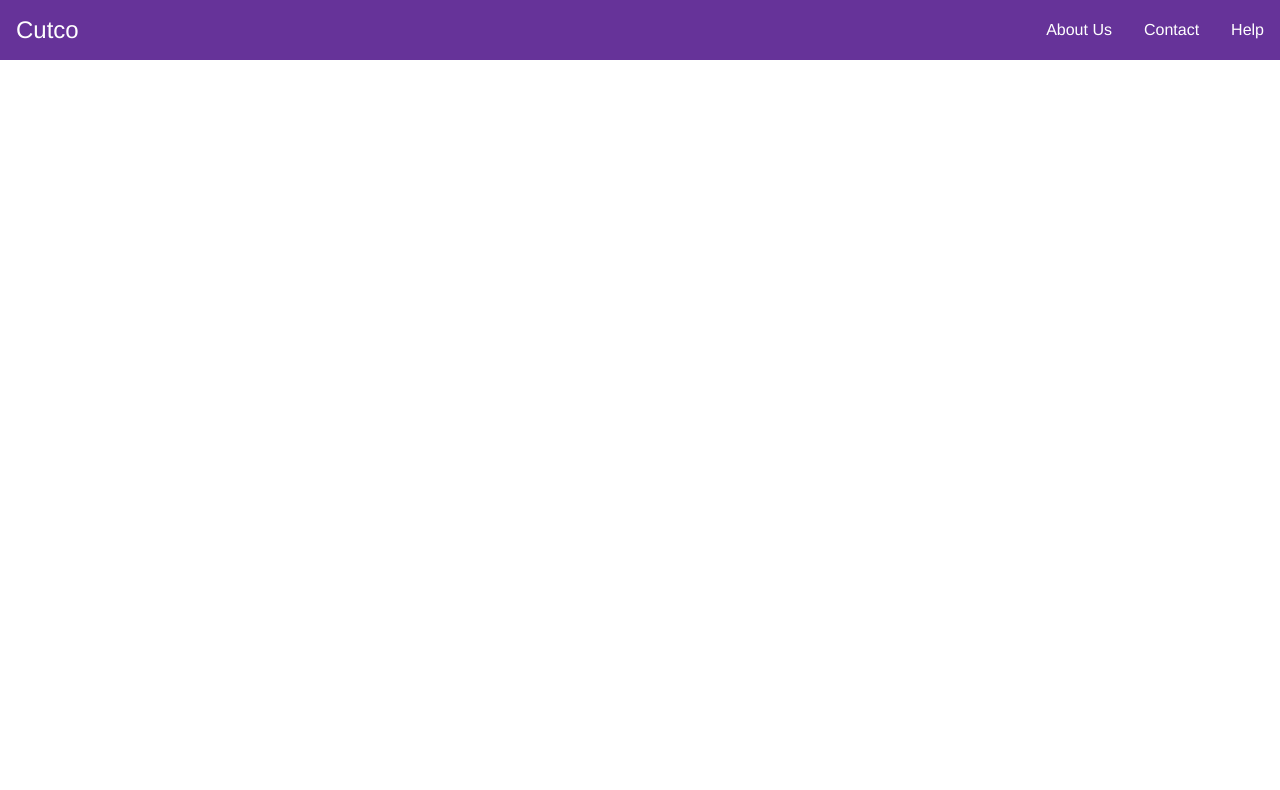
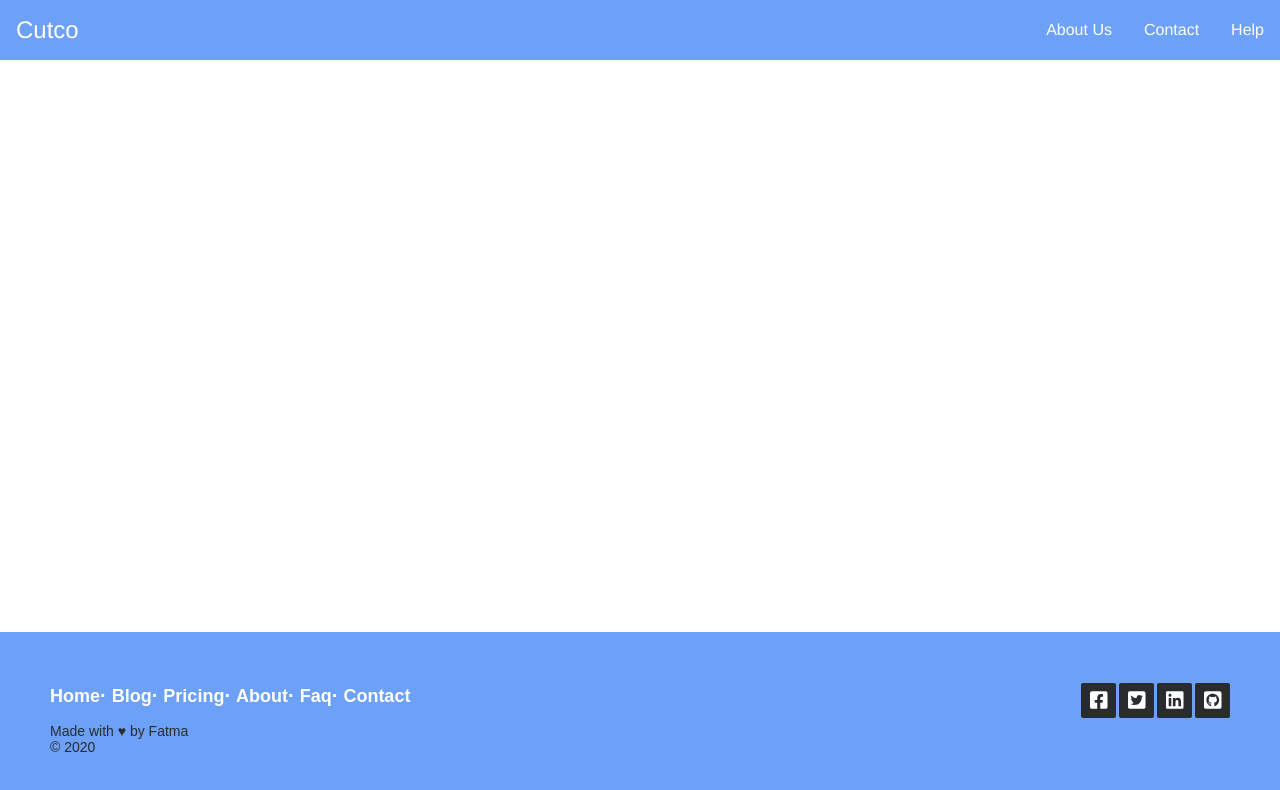
Before and after one commit to FatemaKhalid/Apartments-Gallery, a React (Create React App) app: page / in a window 1280 px wide. Shown: the top 790 px of the page. Built offline with nearby package versions, Linux system fonts and the light colour scheme.

Commit message:
Adding NavBar/Footer

```diff
--- a/package.json
+++ b/package.json
@@ -3,6 +3,10 @@
   "version": "0.1.0",
   "private": true,
   "dependencies": {
+    "@fortawesome/fontawesome-svg-core": "^1.2.32",
+    "@fortawesome/free-brands-svg-icons": "^5.15.1",
+    "@fortawesome/free-solid-svg-icons": "^5.15.1",
+    "@fortawesome/react-fontawesome": "^0.1.13",
     "@testing-library/jest-dom": "^5.11.4",
     "@testing-library/react": "^11.1.0",
     "@testing-library/user-event": "^12.1.10",
@@ -10,6 +14,7 @@
     "react": "^17.0.1",
     "react-dom": "^17.0.1",
     "react-redux": "^7.2.2",
+    "react-router-dom": "^5.2.0",
     "react-scripts": "4.0.1",
     "redux": "^4.0.5",
     "web-vitals": "^0.2.4"
--- a/src/App.js
+++ b/src/App.js
@@ -1,5 +1,6 @@
 import './App.css';
 import ApartmentContainer from './components/ApartmentContainer';
+import Footer from './components/Footer';
 import Nav from './components/Nav';
 
 
@@ -8,6 +9,7 @@ function App() {
     <div className="App">
       <Nav />
       <ApartmentContainer />
+      <Footer/>
     </div>
   );
 }
--- /dev/null
+++ b/src/components/Footer.js
@@ -0,0 +1,42 @@
+import React from 'react'
+import style from '../styles/footer.scss'
+import { FontAwesomeIcon } from '@fortawesome/react-fontawesome'
+import { faFacebookSquare, faTwitterSquare, faLinkedin, faGithubSquare } from '@fortawesome/free-brands-svg-icons'
+
+function Footer() {
+    return (
+		<footer className="footer-distributed">
+
+			<div className="footer-right">
+
+				<a href={''}><FontAwesomeIcon icon={faFacebookSquare} /></a>
+				<a href={''}><FontAwesomeIcon icon={faTwitterSquare} /></a>
+				<a href={''}><FontAwesomeIcon icon={faLinkedin} /></a>
+				<a href={''}><FontAwesomeIcon icon={faGithubSquare} /></a>
+
+			</div>
+
+			<div className="footer-left">
+
+				<p className="footer-links">
+					<a className="link-1" href={''}>Home</a>
+
+					<a href={''}>Blog</a>
+
+					<a href={''}>Pricing</a>
+
+					<a href={''}>About</a>
+
+					<a href={''}>Faq</a>
+
+					<a href={''}>Contact</a>
+				</p>
+
+				<p>Made with &hearts; by Fatma <br/> &copy; 2020</p>
+			</div>
+
+		</footer>
+    )
+}
+
+export default Footer
--- /dev/null
+++ b/src/styles/footer.scss
@@ -0,0 +1,93 @@
+@import './theme.scss';
+
+.footer-distributed {
+  background-color: $gallery-primary;
+  font-family: Roboto;
+  box-shadow: 0 1px 1px 0 rgba(0, 0, 0, 0.12);
+  box-sizing: border-box;
+  width: 100%;
+  text-align: left;
+  font: normal 16px sans-serif;
+  padding: 45px 50px;
+  position: absolute;
+  bottom: 0;
+
+  .footer-left p {
+    color: $gallery-secondary;
+    font-size: 14px;
+    margin: 0;
+  }
+
+  p.footer-links {
+    font-size: 18px;
+    font-weight: bold;
+    color: $gallery-primary-font;
+    margin: 0 0 10px;
+    padding: 0;
+    transition: ease .25s;
+
+    a {
+        display: inline-block;
+        line-height: 1.8;
+        text-decoration: none;
+        color: inherit;
+        transition: ease .25s;
+      }
+
+    a:before {
+        content: "·";
+        font-size: 20px;
+        left: 0;
+        color: $gallery-primary-font;
+        display: inline-block;
+        padding-right: 5px;
+    }
+
+    a:hover{text-decoration:underline;}
+
+    .link-1:before {
+        content: none;
+    }
+
+  }
+
+  .footer-right {
+    float: right;
+    margin-top: 6px;
+    max-width: 180px;
+
+    a {
+        display: inline-block;
+        width: 35px;
+        height: 35px;
+        background-color: $gallery-secondary;
+        border-radius: 2px;
+        font-size: 20px;
+        color: $gallery-primary-font;
+        text-align: center;
+        line-height: 35px;
+        margin-left: 3px;
+        transition:all .25s;
+    }
+
+    a:hover{transform:scale(1.1); -webkit-transform:scale(1.1);}
+
+  }
+
+
+}
+
+/* Media Queries */
+
+@media (max-width: 600px) {
+  .footer-distributed .footer-left, .footer-distributed .footer-right {
+    text-align: center;
+  }
+  .footer-distributed .footer-right {
+    float: none;
+    margin: 0 auto 20px;
+  }
+  .footer-distributed .footer-left p.footer-links {
+    line-height: 1.8;
+  }
+}
--- a/src/styles/nav.scss
+++ b/src/styles/nav.scss
@@ -1,4 +1,3 @@
-
 @import './theme.scss';
 
 .navbar {
--- a/src/styles/theme.scss
+++ b/src/styles/theme.scss
@@ -1,5 +1,10 @@
 
 // Define the palettes for the theme in this file.
 
-$gallery-primary: rebeccapurple;
+@import url(https://fonts.googleapis.com/css?family=Roboto:400,500,300,700);
+
+
+$gallery-primary: #6ca1f7;
 $gallery-primary-font: white;
+$gallery-darker: #0d47a1;
+$gallery-secondary: #292c2f;
```
Also changed, not shown: 2 other files (tests, documents, lock files or other folders).
